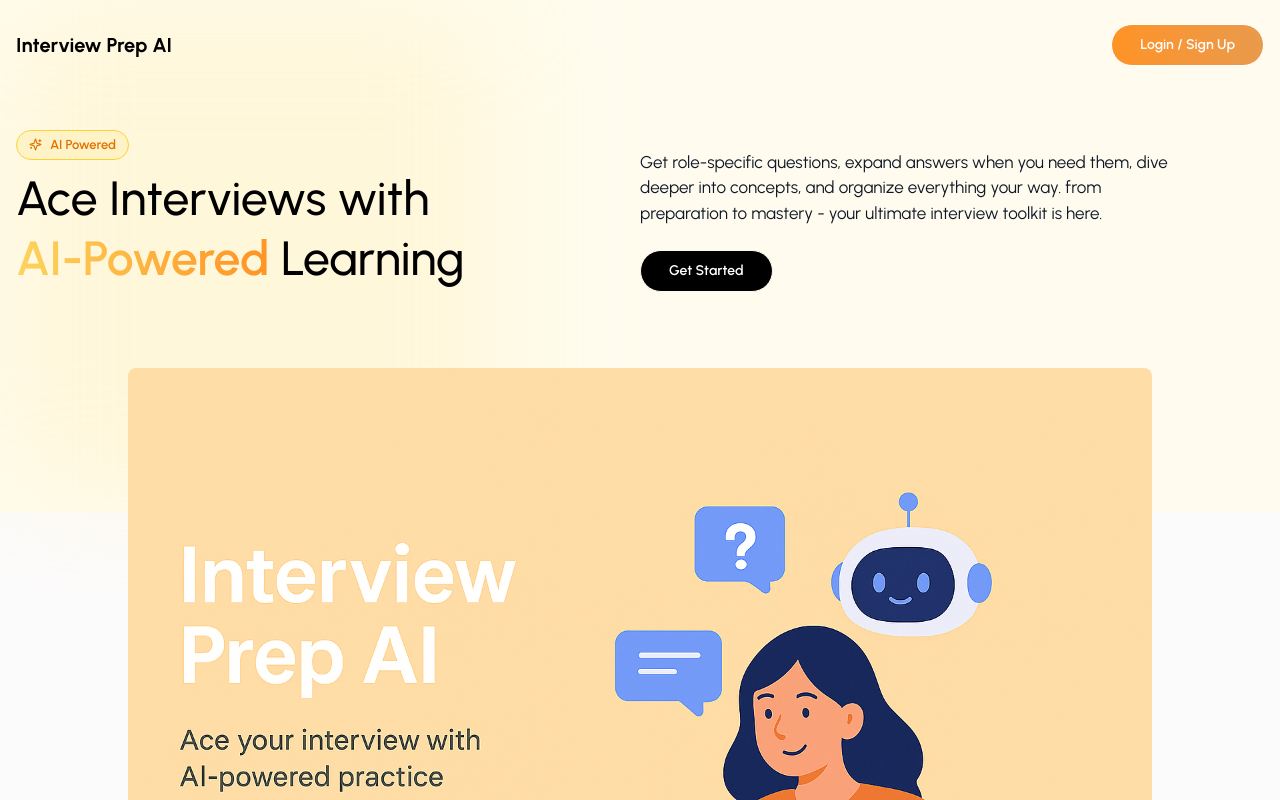
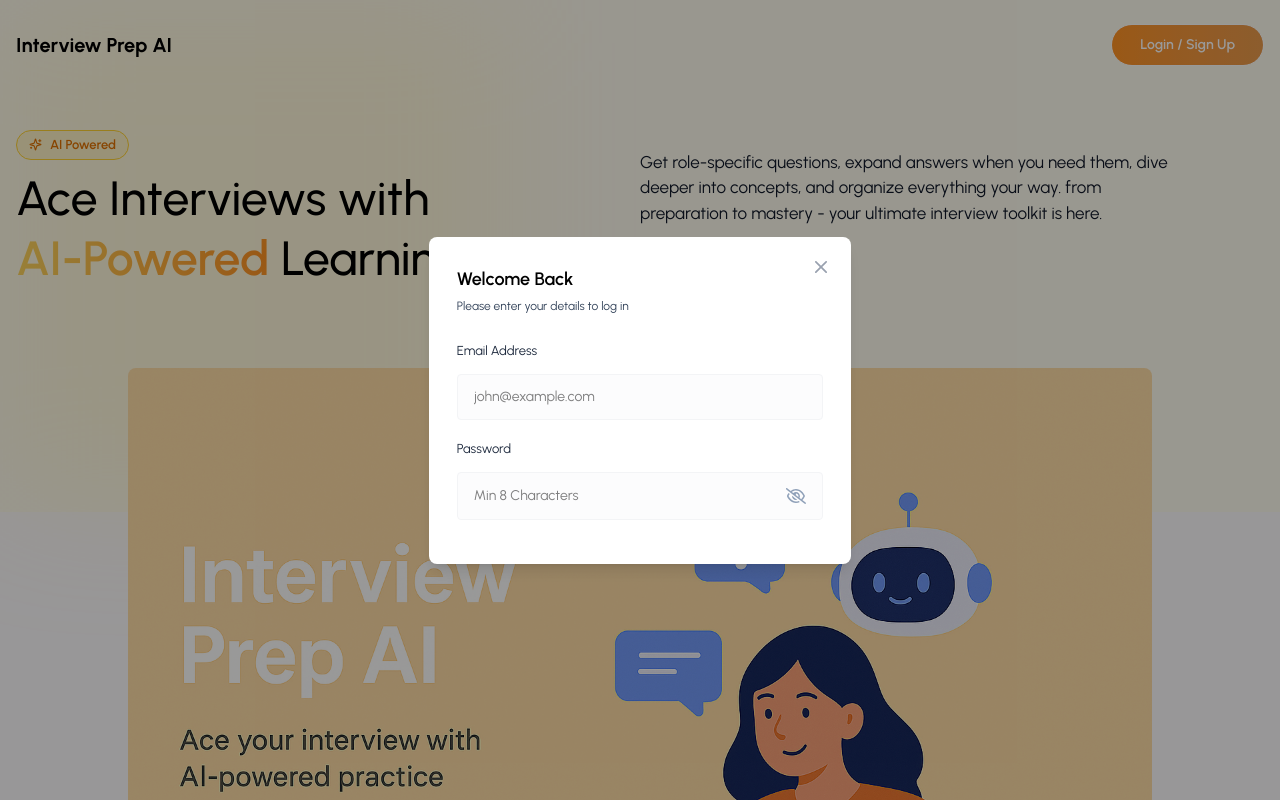
Before and after one commit to nagasainattuva4/interview-prep-ai, a React (Vite) app in the folder frontend/interview-prep-ai/: page / in a window 1280 px wide. Shown: the top 800 px of the page. Built offline with nearby package versions, Linux system fonts and the light colour scheme.

Commit message:
added Modal for Login and created Inputs

```diff
--- /dev/null
+++ b/frontend/interview-prep-ai/src/components/Inputs/Input.jsx
@@ -0,0 +1,47 @@
+import React, { useState } from "react";
+import { FaRegEye, FaRegEyeSlash } from "react-icons/fa6";
+
+const Input = ({ value, onChange, label, placeholder, type }) => {
+  const [showPasswrod, setShowPassword] = useState(false);
+
+  const toggleShowPassword = () => {
+    setShowPassword(!showPasswrod);
+  };
+  return (
+    <div>
+      <label className="text-[13px] text-slate-800">{label}</label>
+
+      <div className="input-box">
+        <input
+          type={
+            type == "password" ? (showPasswrod ? "text" : "password") : type
+          }
+          placeholder={placeholder}
+          className="w-full bg-transparent outline-none"
+          value={value}
+          onChange={(e) => onChange(e)}
+        />
+
+        {type === "password" && (
+          <>
+            {showPasswrod ? (
+              <FaRegEye
+                size={22}
+                className="text-primary cursor-pointer"
+                onClick={() => toggleShowPassword()}
+              />
+            ) : (
+              <FaRegEyeSlash
+                size={22}
+                className="text-slate-400 cursor-pointer"
+                onClick={() => toggleShowPassword()}
+              />
+            )}
+          </>
+        )}
+      </div>
+    </div>
+  );
+};
+
+export default Input;
--- /dev/null
+++ b/frontend/interview-prep-ai/src/components/Modal.jsx
@@ -0,0 +1,45 @@
+import React from "react";
+
+const Modal = ({ children, isOpen, onClose, title, hideHeader }) => {
+  return (
+    <div className="fixed inset-0 z-50 flex justify-center items-center w-full h-full bg-black/40">
+      {/* Modal Content */}
+
+      <div
+        className={`relative flex flex-col bg-white shadow-lg rounded-lg overflow-hidden`}
+      >
+        {/* Modal Header */}
+        {!hideHeader && (
+          <div className="flex items-center justify-between p-4 border-b border-gray-200">
+            <h3 className="md:text-lg font-medium text-gray-900">{title}</h3>
+          </div>
+        )}
+
+        <button type="button" className="text-gray-400 bg-transparent hover:bg-orange-100 hover:text-gray-900 rounded-lg text-sm w-8 h-8 flex justify-center items-center absolute top-3.5 right-3.5 cursor-pointer" onClick={onClose}>
+          <svg
+            className="w-3 h-3"
+            aria-hidden="true"
+            xmlns="http://www.w3.org/2000/svg"
+            fill="none"
+            viewBox="0 0 14 14"
+          >
+            <path
+              stroke="currentColor"
+              strokeLinecap="round"
+              strokeLinejoin="round"
+              strokeWidth="2"
+              d="M1 1l12 12M13 1L1 13"
+            />
+          </svg>
+        </button>
+
+        {/* Modal Body (Scrollable) */}
+        <div className="flex-1 overflow-y-auto ">
+            {children}
+        </div>
+      </div>
+    </div>
+  );
+};
+
+export default Modal;
--- a/frontend/interview-prep-ai/src/pages/Auth/Login.jsx
+++ b/frontend/interview-prep-ai/src/pages/Auth/Login.jsx
@@ -1,9 +1,45 @@
-import React from 'react'
+import React, { useState } from "react";
+import { useNavigate } from "react-router-dom";
+import Input from "../../components/Inputs/Input";
 
-const Login = () => {
+const Login = ({ setCurrentPage }) => {
+  const [email, setEmail] = useState("");
+  const [password, setPassword] = useState("");
+  const [error, setError] = useState(null);
+
+  const navigate = useNavigate();
+
+  //Handle Login Form Submit
+  const handleLogin = async (e) => {
+    e.preventDefault();
+  };
+
   return (
-    <div>Login</div>
-  )
-}
+    <div className="w-[90vw] md:w-[33vw] p-7 flex flex-col justify-center">
+      <h3 className="text-lg font-semibold text-black">Welcome Back</h3>
+      <p className="text-xs text-slate-700 mt-[5px] mb-6">
+        Please enter your details to log in
+      </p>
 
-export default Login
+      <form onSubmit={handleLogin}>
+        <Input
+          value={email}
+          onChange={({ target }) => setEmail(target.value)}
+          label="Email Address"
+          placeholder="john@example.com"
+          type="text"
+        />
+
+        <Input
+          value={password}
+          onChange={({ target }) => setPassword(target.value)}
+          label="Password"
+          placeholder="Min 8 Characters"
+          type="password"
+        />
+      </form>
+    </div>
+  );
+};
+
+export default Login;
--- a/frontend/interview-prep-ai/src/pages/LandingPage.jsx
+++ b/frontend/interview-prep-ai/src/pages/LandingPage.jsx
@@ -3,6 +3,9 @@
 import { APP_FEATURES } from "../utils/data";
 import { useNavigate } from "react-router-dom";
 import { LuSparkles } from "react-icons/lu";
+import Login from "./Auth/Login";
+import SignUp from "./Auth/SignUp";
+import Modal from "../components/Modal";
 
 const LandingPage = () => {
   const navigate = useNavigate();
@@ -128,6 +131,24 @@
           Made with <span className="text-red-500">❤️</span>... Happy Coding
         </div>
       </div>
+
+      <Modal
+          isOpen={openAuthModal}
+          onClose={()=>{
+            setOpenAuthModal(false);
+            setCurrentPage("login");
+          }}
+          hideHeader
+          >
+            <div>
+              {currentPage==="login" && (
+                <Login setCurrentPage={setCurrentPage} />
+              )}
+              {currentPage==="signup" &&(
+                <SignUp setCurrentPage={setCurrentPage} />
+              )}
+            </div>
+          </Modal>
     </>
   );
 };
```
